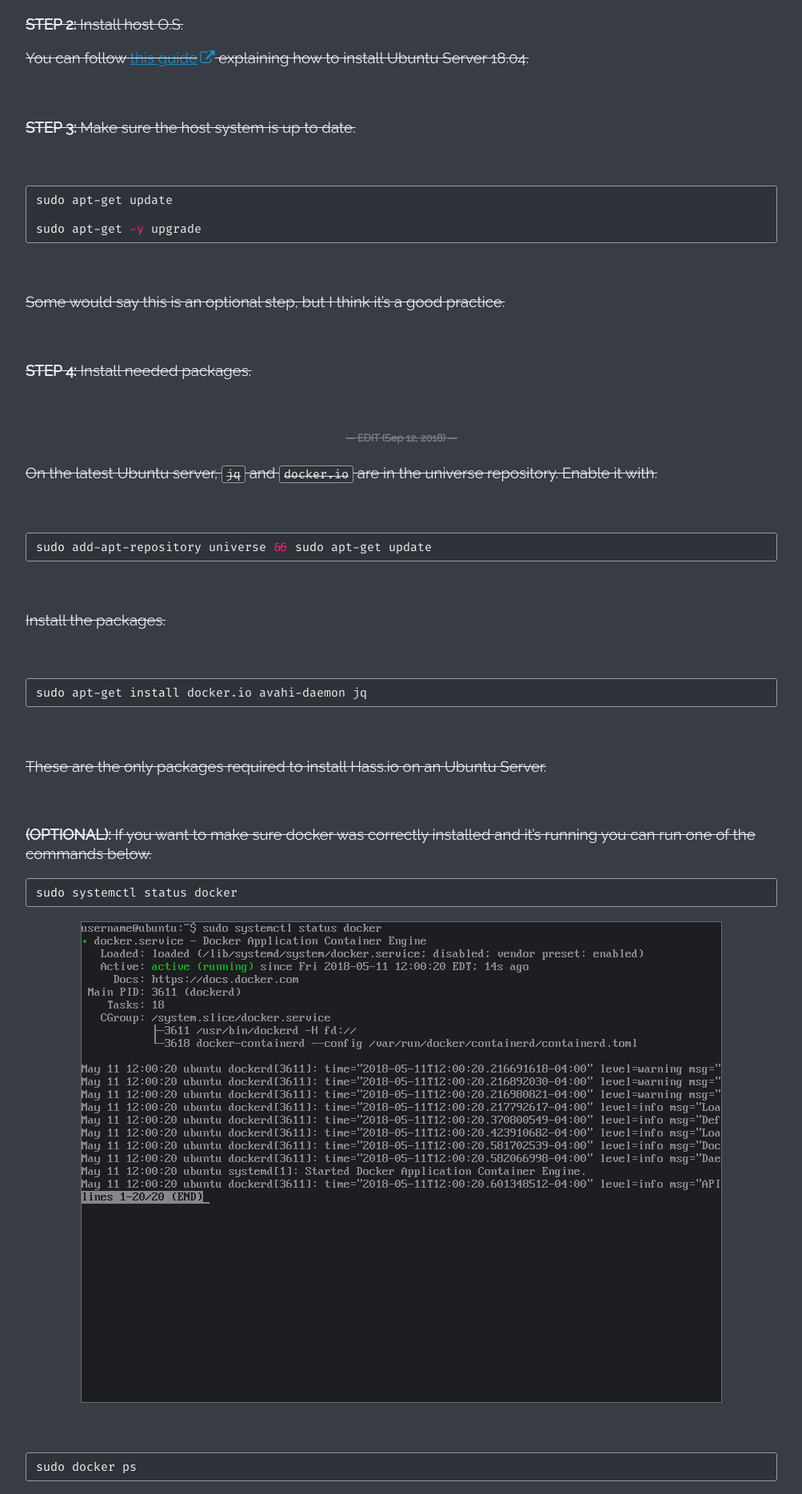
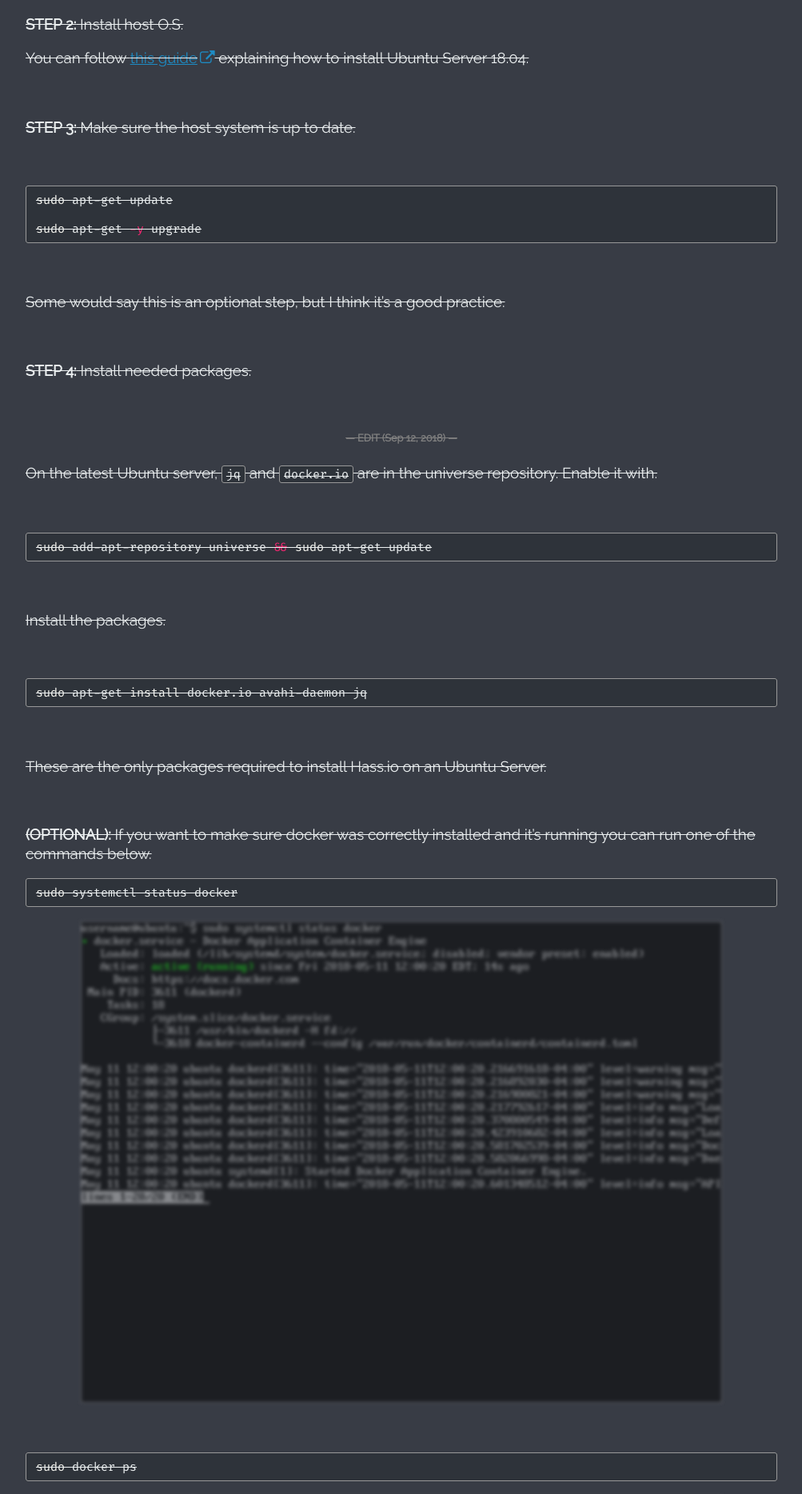
Before and after one commit to bonanitech/blog, a Jekyll site: the page built from _posts/2018-05-12-how-to-install-hass.io-on-ubuntu-server-18.04.md, in a window 1280 px wide. Shown: the part 1320-3188 px from the top of the page at 80% size, without its empty margins (138-1141 px from the left). Built offline with Jekyll 4.4.1, drawn with Linux system fonts in a browser that asks for light colours; nearby versions of some CDN libraries; comment, search, counter and statistics services are not loaded.

Commit message:
Update post

````diff
--- a/_posts/2018-05-12-how-to-install-hass.io-on-ubuntu-server-18.04.md
+++ b/_posts/2018-05-12-how-to-install-hass.io-on-ubuntu-server-18.04.md
@@ -62,7 +62,6 @@ sudo apt-get update
 
 sudo apt-get -y upgrade
 ```
-
 {: style="text-decoration: line-through;"}
 
 <br />
@@ -88,7 +87,6 @@ On the latest Ubuntu server, `jq` and `docker.io` are in the universe repository
 ```bash
 sudo add-apt-repository universe && sudo apt-get update
 ```
-
 {: style="text-decoration: line-through;"}
 
 <br />
@@ -101,7 +99,6 @@ Install the packages.
 ```bash
 sudo apt-get install docker.io avahi-daemon jq
 ```
-
 {: style="text-decoration: line-through;"}
 
 <br />
@@ -117,22 +114,20 @@ These are the only packages required to install Hass.io on an Ubuntu Server.
 ```bash
 sudo systemctl status docker
 ```
-
 {: style="text-decoration: line-through;"}
 
 ![sudo systemctl status docker]({{ "/assets/img/Screenshot 2018-05-11 12.00.41.png" | absolute_url }})
-{: style="opacity: 0.5;"}
+{: style="opacity: 0.5; -webkit-filter: blur(2px); filter: blur(2px);"}
 
 <br />
 
 ```bash
 sudo docker ps
 ```
-
 {: style="text-decoration: line-through;"}
 
 ![sudo docker ps]({{ "/assets/img/Screenshot 2018-05-11 12.01.07.png" | absolute_url }})
-{: style="opacity: 0.5;"}
+{: style="opacity: 0.5; -webkit-filter: blur(2px); filter: blur(2px);"}
 
 <br />
 
@@ -147,7 +142,6 @@ To install Hass.io in this environment you need to run the following command as
 ```bash
 curl -sL https://raw.githubusercontent.com/home-assistant/hassio-build/master/install/hassio_install | sudo bash -s
 ```
-
 {: style="text-decoration: line-through;"}
 
 <br />
@@ -161,7 +155,7 @@ You should see this message. Just wait.
 <br />
 
 ![installing]({{ "/assets/img/Screenshot 2018-05-11 12.12.18.png" | absolute_url }})
-{: style="opacity: 0.5;"}
+{: style="opacity: 0.5; -webkit-filter: blur(2px); filter: blur(2px);"}
 
 <br />
 
@@ -171,7 +165,7 @@ After a few minutes the page should be refreshed automatically and you should se
 <br />
 
 ![running]({{ "/assets/img/Screenshot 2018-05-11 12.17.24.png" | absolute_url }})
-{: style="opacity: 0.5;"}
+{: style="opacity: 0.5; -webkit-filter: blur(2px); filter: blur(2px);"}
 
 <br />
 
````
